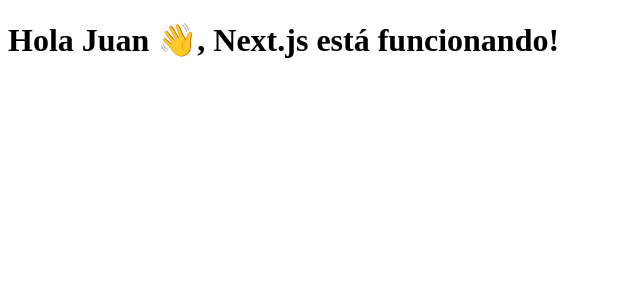
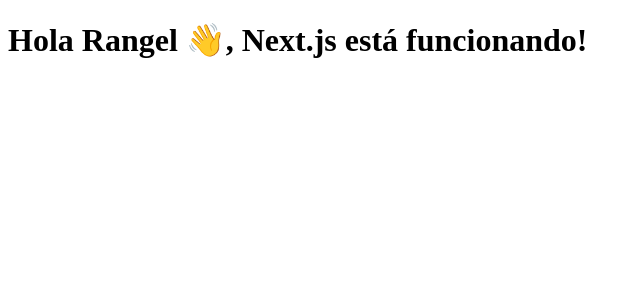
Before and after one commit to Jcamilorangel16/Cozymov, a Next.js app: page / in a window 1280 px wide. Shown: the top 300 px of the page, without its empty margins (0-640 px from the left). Built offline with nearby package versions, Linux system fonts and the light colour scheme.

Commit message:
feat: Actualizar rama

```diff
--- a/pages/index.js
+++ b/pages/index.js
@@ -1,3 +1,3 @@
 export default function Home() {
-  return <h1>Hola Juan 👋, Next.js está funcionando!</h1>;
+  return <h1>Hola Rangel 👋, Next.js está funcionando!</h1>;
 }
```
